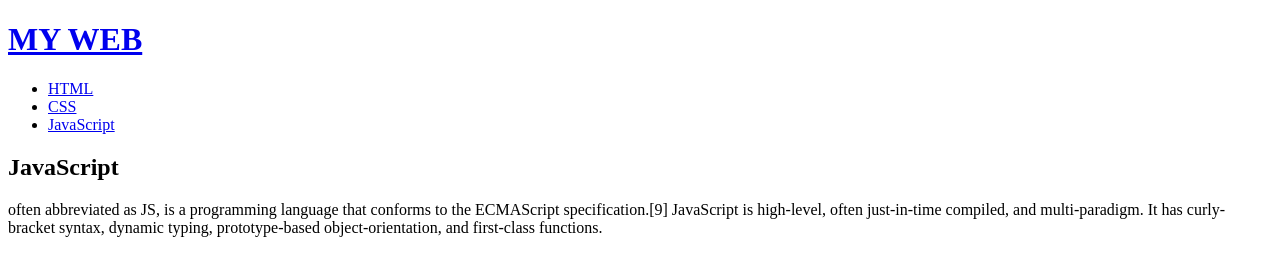
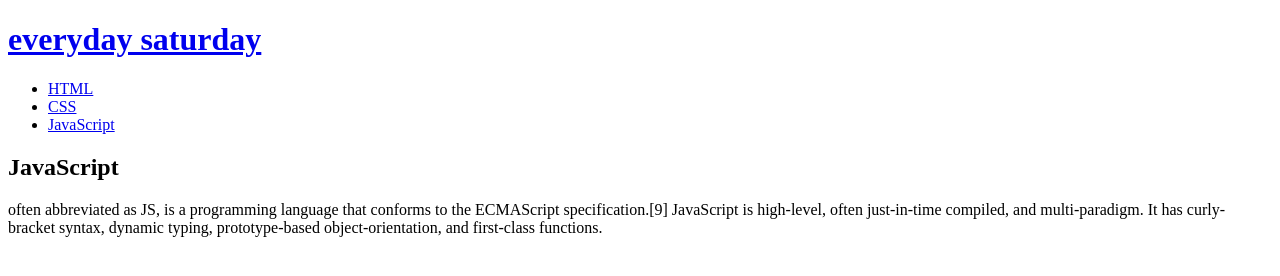
Before and after one commit to es-day/myweb, a plain HTML site: page 3.html in a window 1280 px wide. Drawn offline with Linux system fonts and the light colour scheme.

Commit message:
Update 3.html

```diff
--- a/3.html
+++ b/3.html
@@ -5,7 +5,7 @@
   <meta charset="utf-8">
 </head>
 <body>
-  <h1><a href="index.html">MY WEB</a></H1>
+  <h1><a href="index.html">everyday saturday</a></H1>
   <ul>
     <li><a href="1.html">HTML</a></li>
     <li><a href="2.html">CSS</a></li>
```
